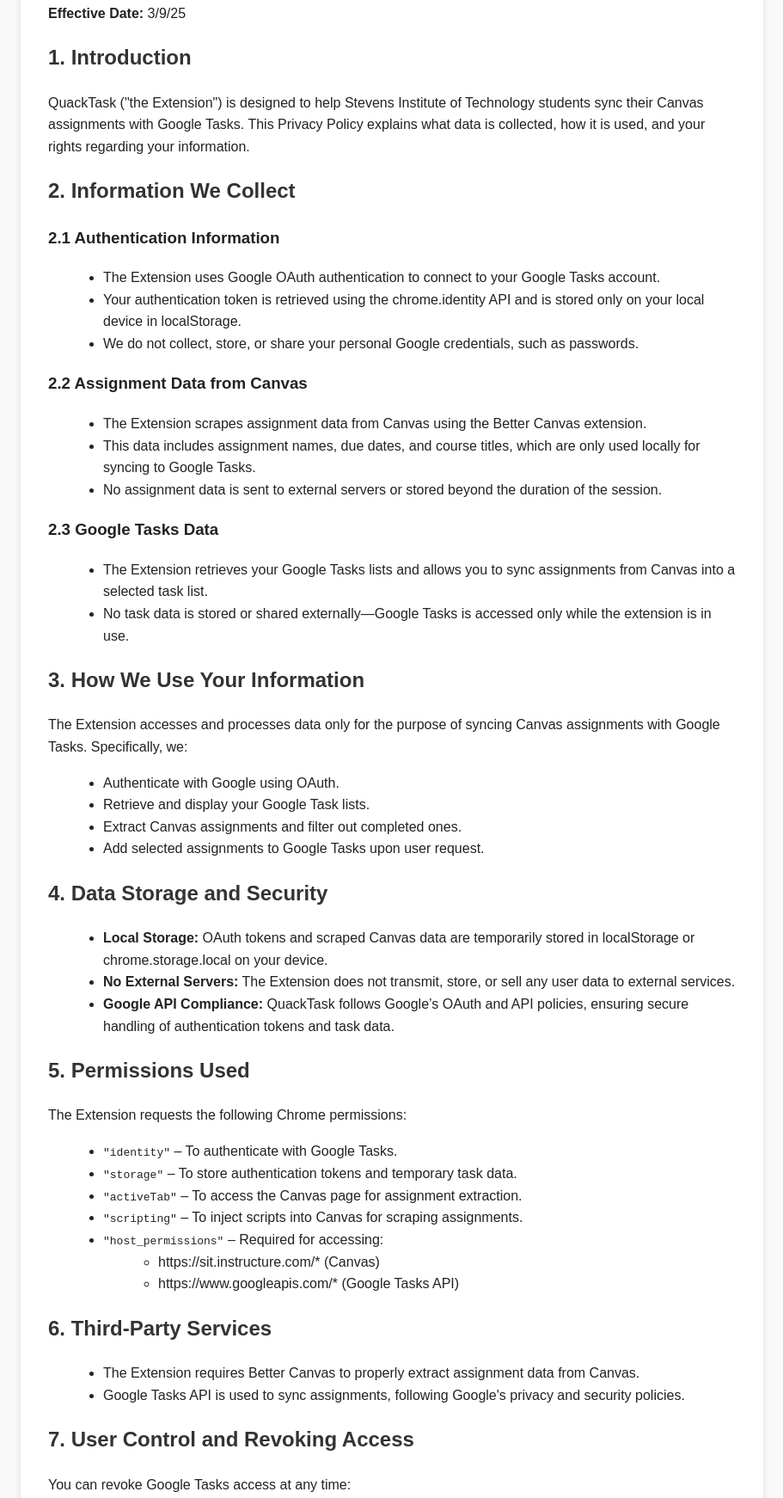
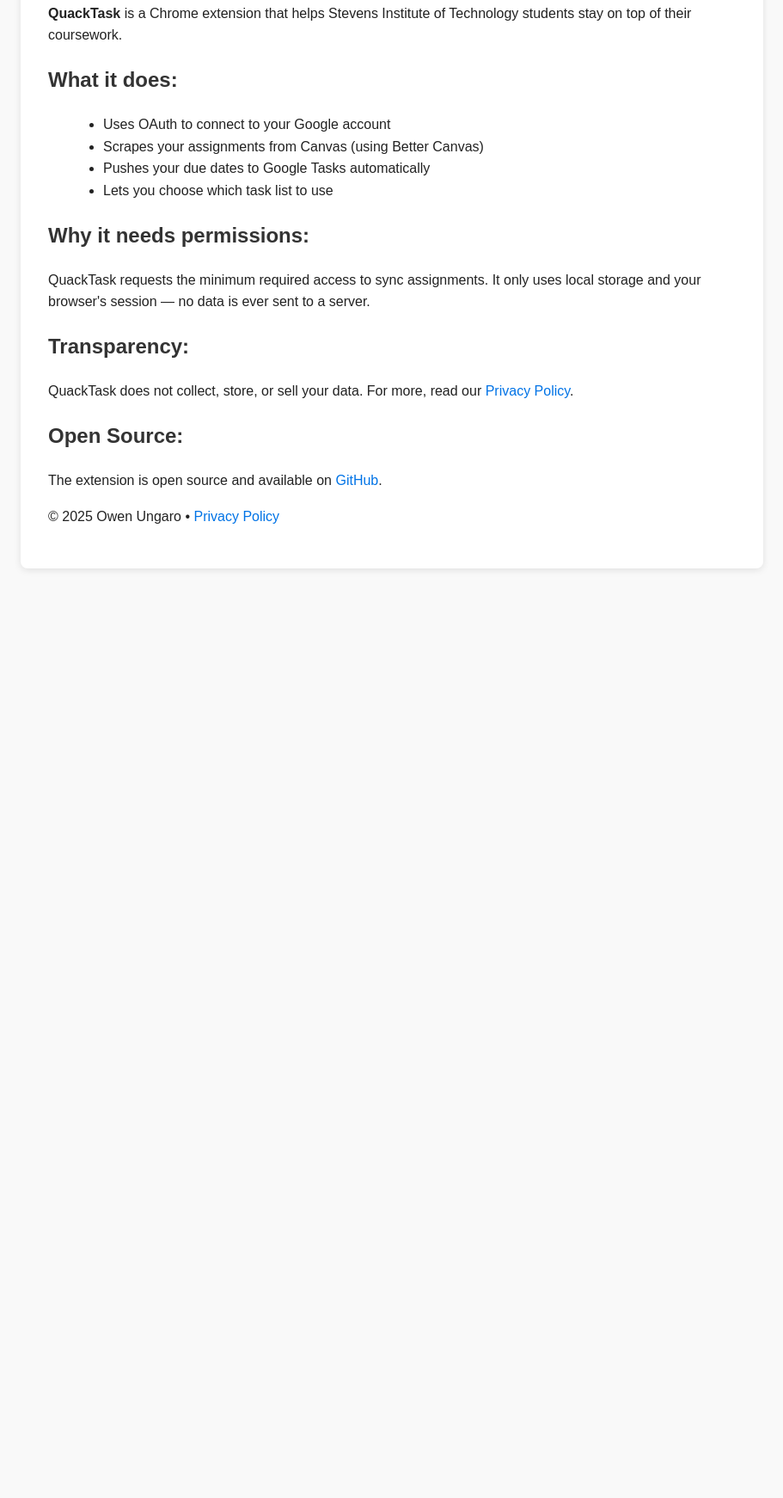
Before and after one commit to owenungaro/owenungaro.github.io, a plain HTML site: page quacktask/index.html in a window 1280 px wide. Shown: the part 178-1920 px from the top of the page at 86% size, without its empty margins (184-1095 px from the left). After the commit the page ends 887 px from the top, so only its background shows below. Drawn offline with Linux system fonts and the light colour scheme.

Commit message:
Forgot to save!

```diff
--- a/quacktask/index.html
+++ b/quacktask/index.html
@@ -2,99 +2,35 @@
 <html lang="en">
 <head>
   <meta charset="UTF-8" />
-  <meta name="viewport" content="width=device-width, initial-scale=1.0" />
-  <title>QuackTask Privacy Policy</title>
+  <meta name="viewport" content="width=device-width, initial-scale=1.0"/>
+  <title>QuackTask – Chrome Extension</title>
   <link rel="stylesheet" href="style.css" />
 </head>
 <body>
   <div class="container">
-    <h1>Privacy Policy for QuackTask</h1>
-    <p><strong>Effective Date:</strong> 3/9/25</p>
+    <h1>🦆 QuackTask</h1>
+    <p><strong>QuackTask</strong> is a Chrome extension that helps Stevens Institute of Technology students stay on top of their coursework.</p>
 
-    <h2>1. Introduction</h2>
-    <p>QuackTask ("the Extension") is designed to help Stevens Institute of Technology students sync their Canvas assignments with Google Tasks. This Privacy Policy explains what data is collected, how it is used, and your rights regarding your information.</p>
-
-    <h2>2. Information We Collect</h2>
-
-    <h3>2.1 Authentication Information</h3>
+    <h2>What it does:</h2>
     <ul>
-      <li>The Extension uses Google OAuth authentication to connect to your Google Tasks account.</li>
-      <li>Your authentication token is retrieved using the chrome.identity API and is stored only on your local device in localStorage.</li>
-      <li>We do not collect, store, or share your personal Google credentials, such as passwords.</li>
+      <li>Uses OAuth to connect to your Google account</li>
+      <li>Scrapes your assignments from Canvas (using Better Canvas)</li>
+      <li>Pushes your due dates to Google Tasks automatically</li>
+      <li>Lets you choose which task list to use</li>
     </ul>
 
-    <h3>2.2 Assignment Data from Canvas</h3>
-    <ul>
-      <li>The Extension scrapes assignment data from Canvas using the Better Canvas extension.</li>
-      <li>This data includes assignment names, due dates, and course titles, which are only used locally for syncing to Google Tasks.</li>
-      <li>No assignment data is sent to external servers or stored beyond the duration of the session.</li>
-    </ul>
+    <h2>Why it needs permissions:</h2>
+    <p>QuackTask requests the minimum required access to sync assignments. It only uses local storage and your browser's session — no data is ever sent to a server.</p>
 
-    <h3>2.3 Google Tasks Data</h3>
-    <ul>
-      <li>The Extension retrieves your Google Tasks lists and allows you to sync assignments from Canvas into a selected task list.</li>
-      <li>No task data is stored or shared externally—Google Tasks is accessed only while the extension is in use.</li>
-    </ul>
+    <h2>Transparency:</h2>
+    <p>QuackTask does not collect, store, or sell your data. For more, read our <a href="/quacktask/privacy">Privacy Policy</a>.</p>
 
-    <h2>3. How We Use Your Information</h2>
-    <p>The Extension accesses and processes data only for the purpose of syncing Canvas assignments with Google Tasks. Specifically, we:</p>
-    <ul>
-      <li>Authenticate with Google using OAuth.</li>
-      <li>Retrieve and display your Google Task lists.</li>
-      <li>Extract Canvas assignments and filter out completed ones.</li>
-      <li>Add selected assignments to Google Tasks upon user request.</li>
-    </ul>
+    <h2>Open Source:</h2>
+    <p>The extension is open source and available on <a href="https://github.com/owenungaro/quacktask" target="_blank">GitHub</a>.</p>
 
-    <h2>4. Data Storage and Security</h2>
-    <ul>
-      <li><strong>Local Storage:</strong> OAuth tokens and scraped Canvas data are temporarily stored in localStorage or chrome.storage.local on your device.</li>
-      <li><strong>No External Servers:</strong> The Extension does not transmit, store, or sell any user data to external services.</li>
-      <li><strong>Google API Compliance:</strong> QuackTask follows Google’s OAuth and API policies, ensuring secure handling of authentication tokens and task data.</li>
-    </ul>
-
-    <h2>5. Permissions Used</h2>
-    <p>The Extension requests the following Chrome permissions:</p>
-    <ul>
-      <li><code>"identity"</code> – To authenticate with Google Tasks.</li>
-      <li><code>"storage"</code> – To store authentication tokens and temporary task data.</li>
-      <li><code>"activeTab"</code> – To access the Canvas page for assignment extraction.</li>
-      <li><code>"scripting"</code> – To inject scripts into Canvas for scraping assignments.</li>
-      <li><code>"host_permissions"</code> – Required for accessing:
-        <ul>
-          <li>https://sit.instructure.com/* (Canvas)</li>
-          <li>https://www.googleapis.com/* (Google Tasks API)</li>
-        </ul>
-      </li>
-    </ul>
-
-    <h2>6. Third-Party Services</h2>
-    <ul>
-      <li>The Extension requires Better Canvas to properly extract assignment data from Canvas.</li>
-      <li>Google Tasks API is used to sync assignments, following Google's privacy and security policies.</li>
-    </ul>
-
-    <h2>7. User Control and Revoking Access</h2>
-    <p>You can revoke Google Tasks access at any time:</p>
-    <ol>
-      <li>Logout from the extension (this removes the OAuth token).</li>
-      <li>Revoke access via Google:
-        <ul>
-          <li>Go to <a href="https://myaccount.google.com/permissions" target="_blank" rel="noopener noreferrer">Google Account Permissions</a></li>
-          <li>Find QuackTask and select Remove Access.</li>
-        </ul>
-      </li>
-    </ol>
-
-    <h2>8. Changes to This Privacy Policy</h2>
-    <p>We may update this policy if the Extension’s functionality changes. Any modifications will be reflected in the latest version of the Privacy Policy.</p>
-
-    <h2>9. User Consent</h2>
-    <p>By using QuackTask, you signify your consent and agreement to the terms outlined in this Privacy Policy. If you do not agree with this Privacy Policy, please refrain from using the Extension.</p>
-
-    <h2>10. Contact Information</h2>
-    <p>If you have any questions, feel free to reach out:</p>
-    <p><strong>Owen Ungaro</strong><br />
-    <a href="mailto:oungaro@stevens.edu">oungaro@stevens.edu</a></p>
+    <div class="footer">
+      <p>&copy; 2025 Owen Ungaro • <a href="/quacktask/privacy">Privacy Policy</a></p>
+    </div>
   </div>
 </body>
 </html>
```
